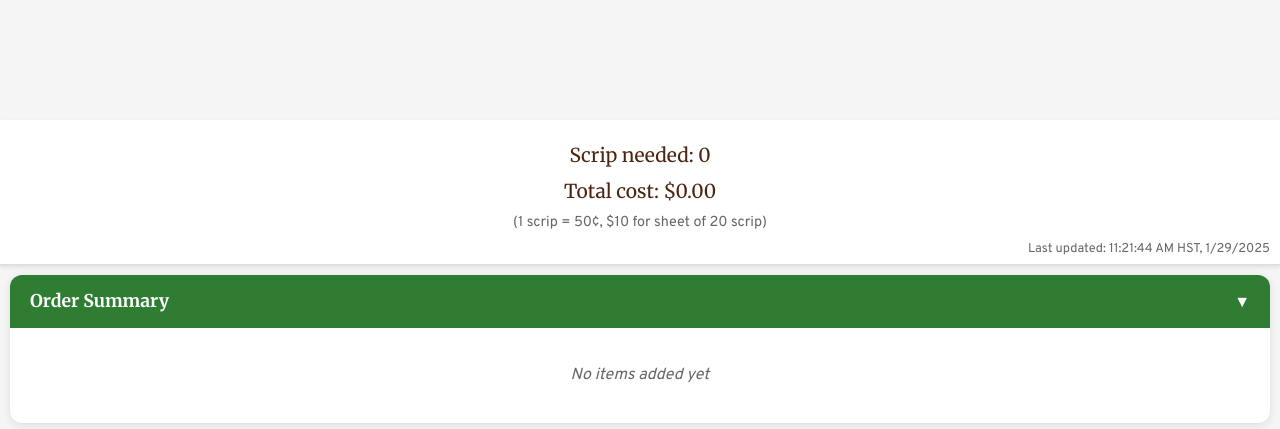
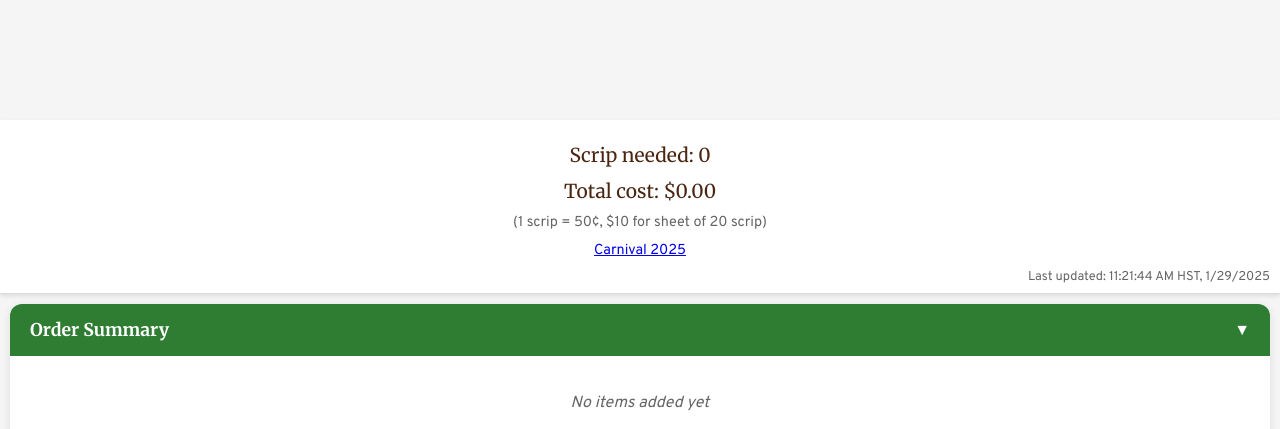
Before and after one commit to lpcode808/ScripCalculator, a plain HTML site: page index.html in a window 1280 px wide. Shown: the top 429 px of the page. Drawn offline with Linux system fonts and the light colour scheme.

Commit message:
link to website

```diff
--- a/index.html
+++ b/index.html
@@ -15,6 +15,8 @@
         <div>Scrip needed: <span id="total-scrip">0</span></div>
         <div>Total cost: $<span id="total-cost">0.00</span></div>
         <div class="info">(1 scrip = 50¢, $10 for sheet of 20 scrip)</div>
+        <div class="info"><a href="https://www.punahou.edu/news-and-events/carnival/carnival-2025">Carnival 2025</a></div>
+
         <div class="last-updated">Last updated: <span id="update-time"></span></div>
     </div>
 
```
